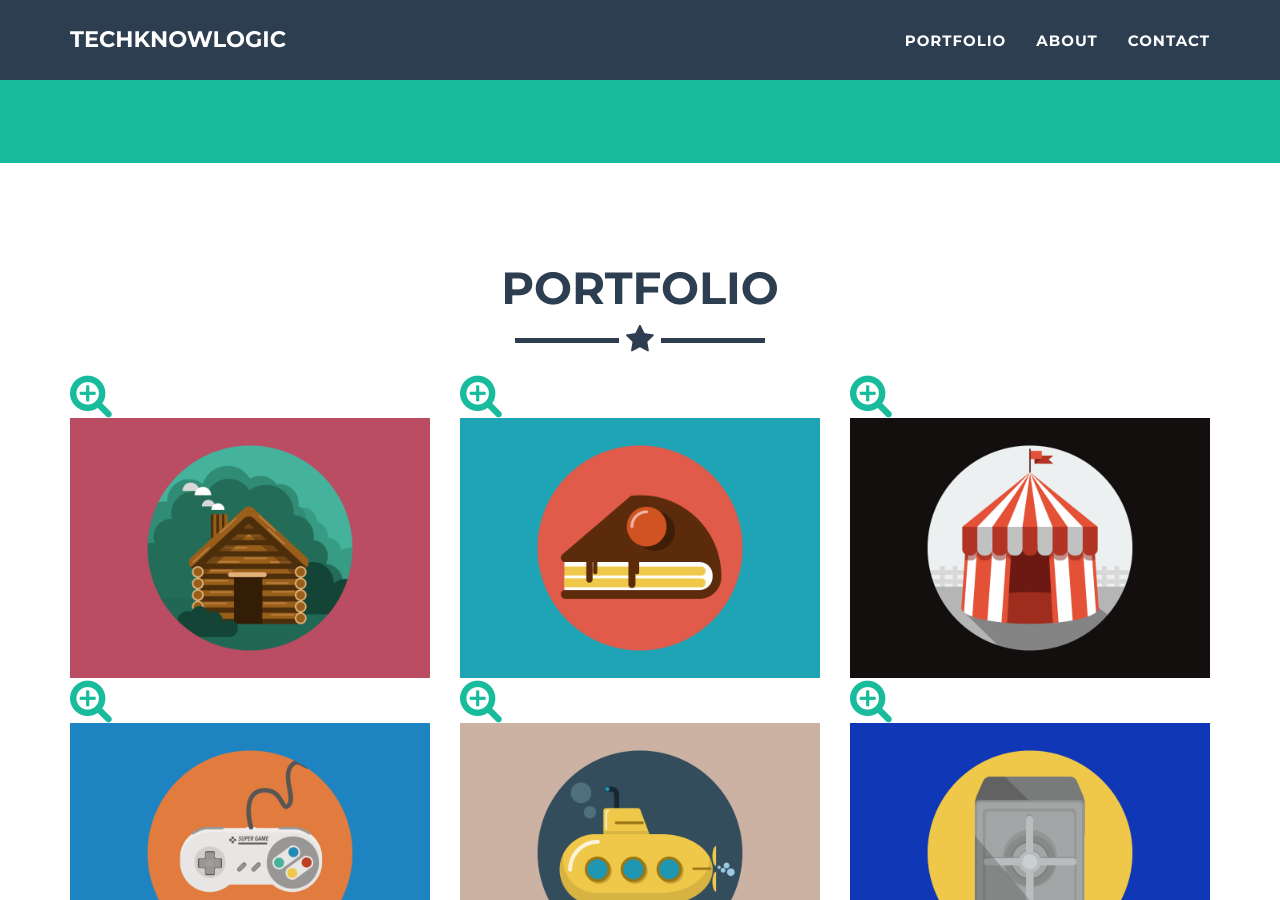
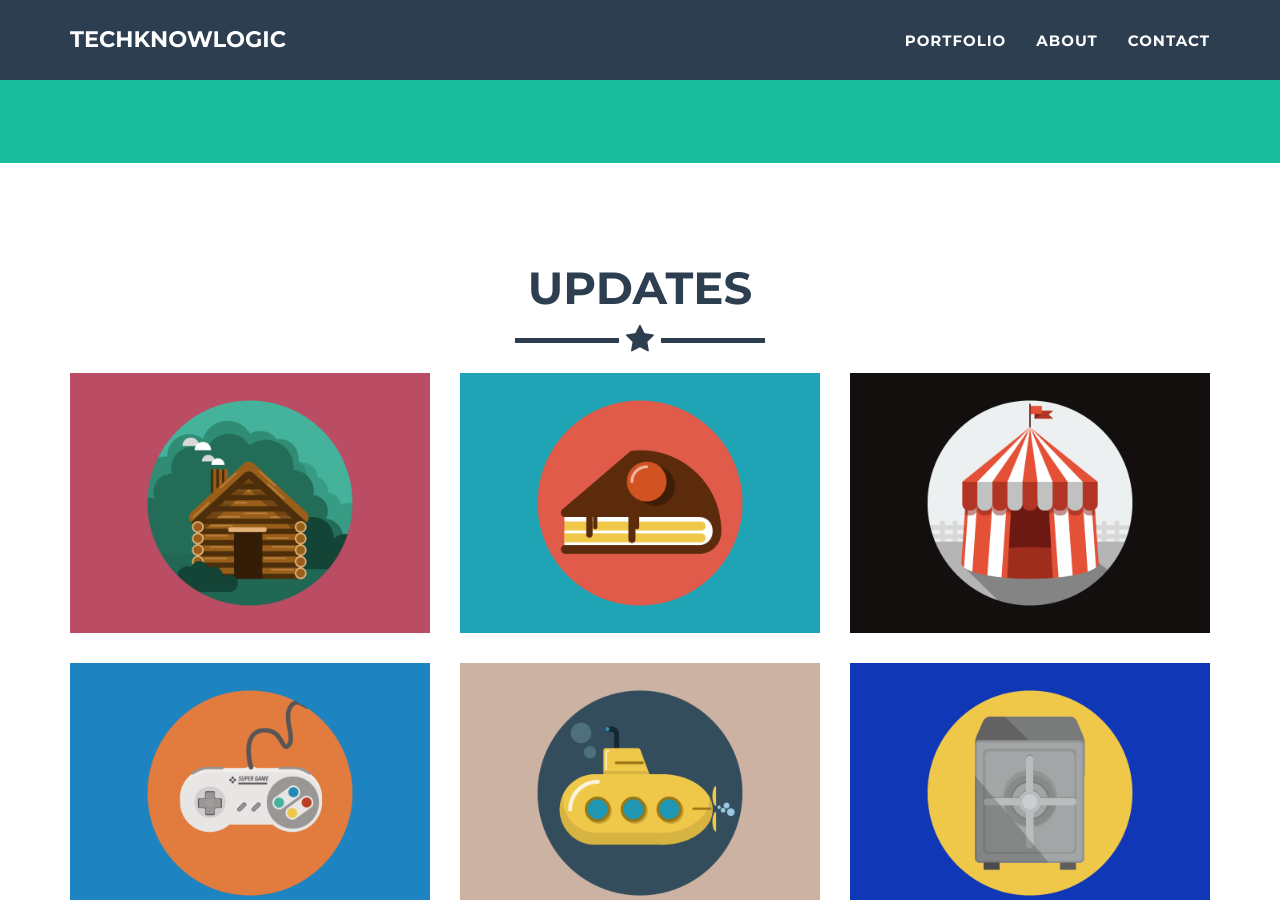
Before and after one commit to greenwichrobotics/greenwichrobotics.github.io, a Jekyll site: the page built from index.html, in a window 1280 px wide and 900 px high, scrolled down 612 px. Built offline with Jekyll 4.4.1, drawn with Linux system fonts in a browser that asks for light colours.

Commit message:
portfolio to updates

```diff
--- a/_includes/portfolio_grid.html
+++ b/_includes/portfolio_grid.html
@@ -1,10 +1,10 @@
 
     <!-- Portfolio Grid Section -->
-    <section id="Updates">
+    <section id="portfolio">
         <div class="container">
             <div class="row">
                 <div class="col-lg-12 text-center">
-                    <h2>Portfolio</h2>
+                    <h2>Updates</h2>
                     <hr class="star-primary">
                 </div>
             </div>
```
